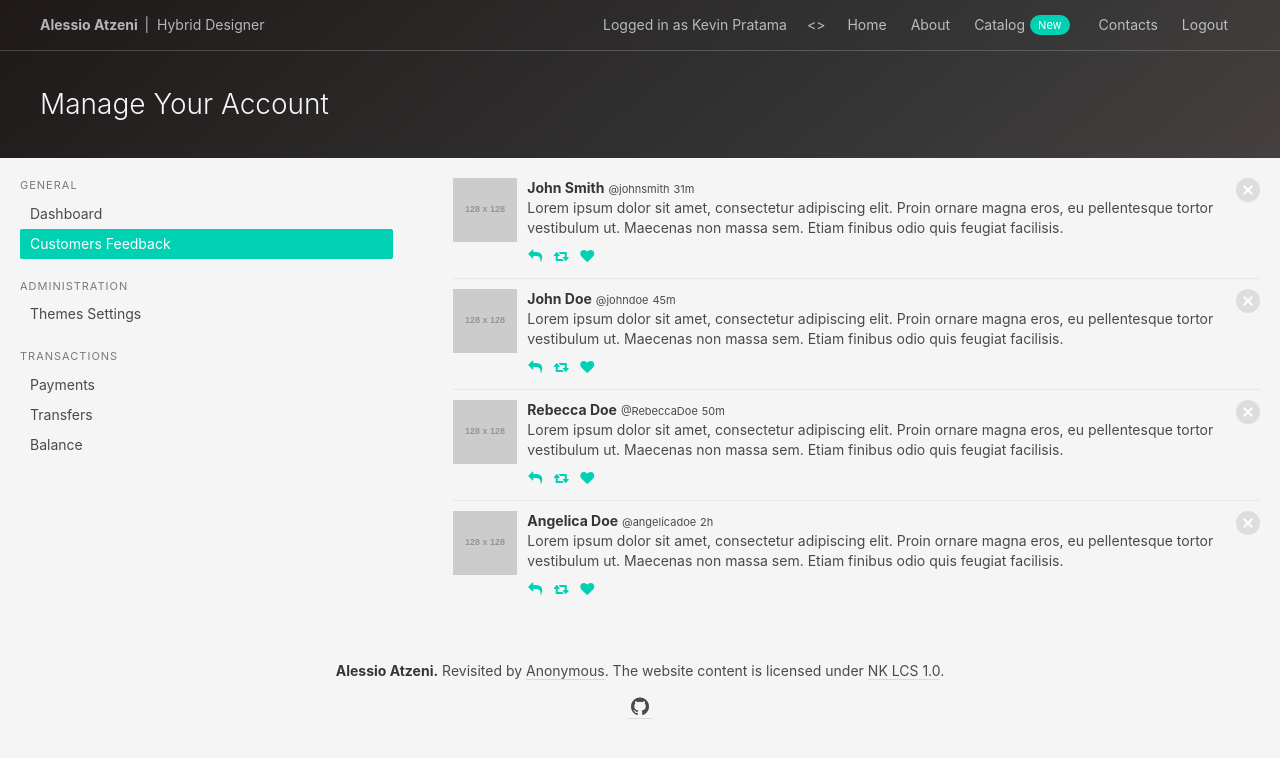
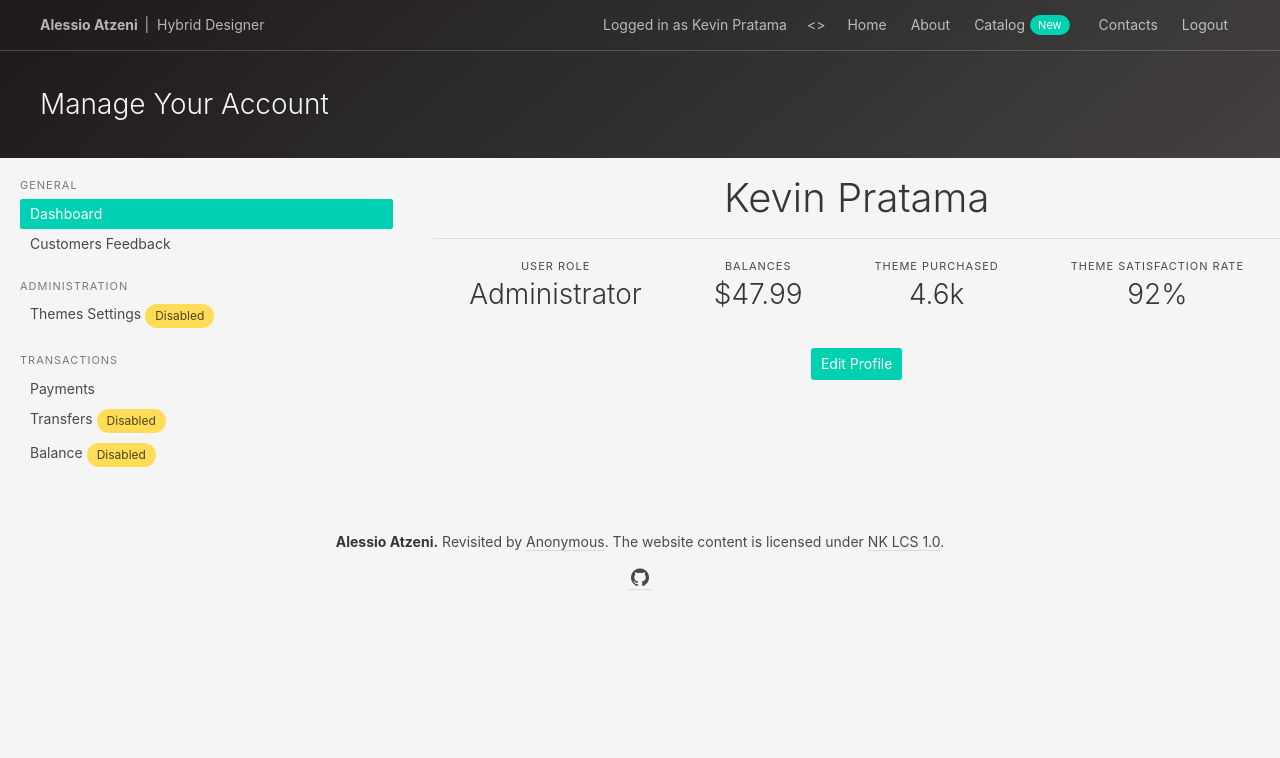
Before and after one commit to kpratama24/Alessio-Atzeni, a plain HTML site: page login.html in a window 1280 px wide. Drawn offline with Linux system fonts and the light colour scheme; placeholder pictures from the web are drawn by us.

Commit message:
Add dashboardDiv to login.html

```diff
--- a/login.html
+++ b/login.html
@@ -61,14 +61,26 @@
 	            General
 	          </p>
 	          <ul class="menu-list">
-	            <li><a href="#">Dashboard</a></li>
-	          <li onclick="feedbackClick()"><a id="feedbackMenu" class="is-active" href="#">Customers Feedback</a></li>
+	            <li onclick="dashboardClick()"><a class="is-active" id="dashboardMenu" href="#">Dashboard</a></li>
+							<script type="text/javascript">
+								function dashboardClick(){
+									document.getElementById("feedbackMenu").className="";
+									document.getElementById("paymentMenu").className="";
+									document.getElementById("dashboardMenu").className="is-active";
+									document.getElementById("feedbackDiv").style.display="none";
+									document.getElementById("paymentDiv").style.display="none";
+									document.getElementById("dashboardDiv").style.display="block";
+							}
+							</script>
+	          <li onclick="feedbackClick()"><a id="feedbackMenu" class="" href="#">Customers Feedback</a></li>
 						<script type="text/javascript">
 							function feedbackClick(){
 								document.getElementById("feedbackMenu").className="is-active";
 								document.getElementById("paymentMenu").className="";
+								document.getElementById("dashboardMenu").className="";
 								document.getElementById("feedbackDiv").style.display="block";
 								document.getElementById("paymentDiv").style.display="none";
+								document.getElementById("dashboardDiv").style.display="none";
 						}
 						</script>
 	          </ul>
@@ -76,7 +88,7 @@
 	            Administration
 	          </p>
 	          <ul class="menu-list">
-	            <li><a href="#">Themes Settings</a></li>
+	            <li class="is-disabled"><a href="#">Themes Settings <span class="tag is-warning">Disabled</span></a></li>
 	          </ul>
 	          <p class="menu-label">
 	            Transactions
@@ -87,18 +99,20 @@
 								function paymentClick(){
 									document.getElementById("feedbackMenu").className="";
 									document.getElementById("paymentMenu").className="is-active";
+									document.getElementById("dashboardMenu").className="";
 									document.getElementById("feedbackDiv").style.display="none";
 									document.getElementById("paymentDiv").style.display="block";
+									document.getElementById("dashboardDiv").style.display="none";
 								}
 							</script>
-	            <li><a href="#">Transfers</a></li>
-	            <li><a href="#">Balance</a></li>
+	            <li class="is-disabled"><a href="#">Transfers <span class="tag is-warning">Disabled</span></a></li>
+	            <li class="is-disabled"><a href="#">Balance <span class="tag is-warning">Disabled</span></a></li>
 	          </ul>
 	        </aside>
 	      </div>
 	    </div>
 
-	    <div id="feedbackDiv" class="column">
+	    <div id="feedbackDiv" class="column" style="display:none">
 	      <div class="container is-fluid">
 	        <article class="media">
 	          <figure class="media-left">
@@ -235,6 +249,7 @@
 				<h1 class="subtitle is-3">Payment method </h1>
 				<hr>
 				Current preferred payment method :
+				<br>
 				<span class="icon is-large"><i class="fa fa-cc-visa"></i></span>;
 				<br><br>
 				Change to :
@@ -243,10 +258,36 @@
 					<option value="Visa"> Paypal </option>
 				</select>
 				<br><br>
-				<button class="button is-primary is-small"> Apply </button>
+				<button class="button is-primary"> Apply </button>
+			</div>
+
+			<div id="dashboardDiv" class="column">
+				<h1 class="title is-2 has-text-centered">Kevin Pratama </h1>
+				<hr>
+				<nav class="level">
+  				<div class="level-item has-text-centered">
+    				<p class="heading">User Role</p>
+    				<p class="title">Administrator</p>
+  				</div>
+  				<div class="level-item has-text-centered">
+    				<p class="heading">Balances</p>
+    				<p class="title">$47.99</p>
+  				</div>
+  				<div class="level-item has-text-centered">
+    				<p class="heading">Theme Purchased</p>
+    				<p class="title">4.6k</p>
+  				</div>
+					<div class="level-item has-text-centered">
+    				<p class="heading">Theme Satisfaction Rate</p>
+    				<p class="title">92%</p>
+  				</div>
+				</nav>
+				<br>
+				<div class="has-text-centered">
+				<button class="button is-primary">Edit Profile</button>
+			</div>
 			</div>
 	  </div>
-	</div>
   <!-- End Body -->
 <!-- Begin Universal Footer -->
   <footer class="footer">
```
